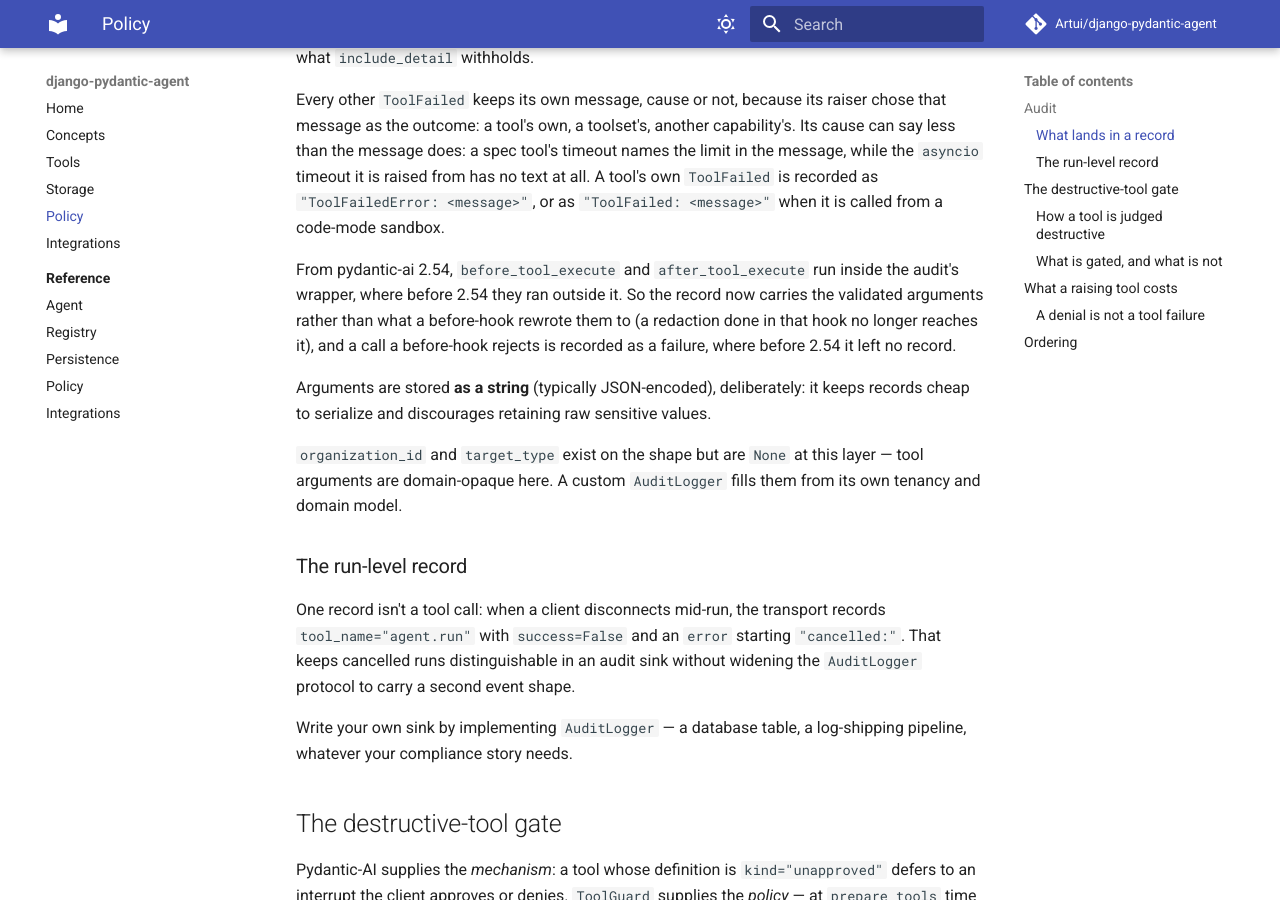
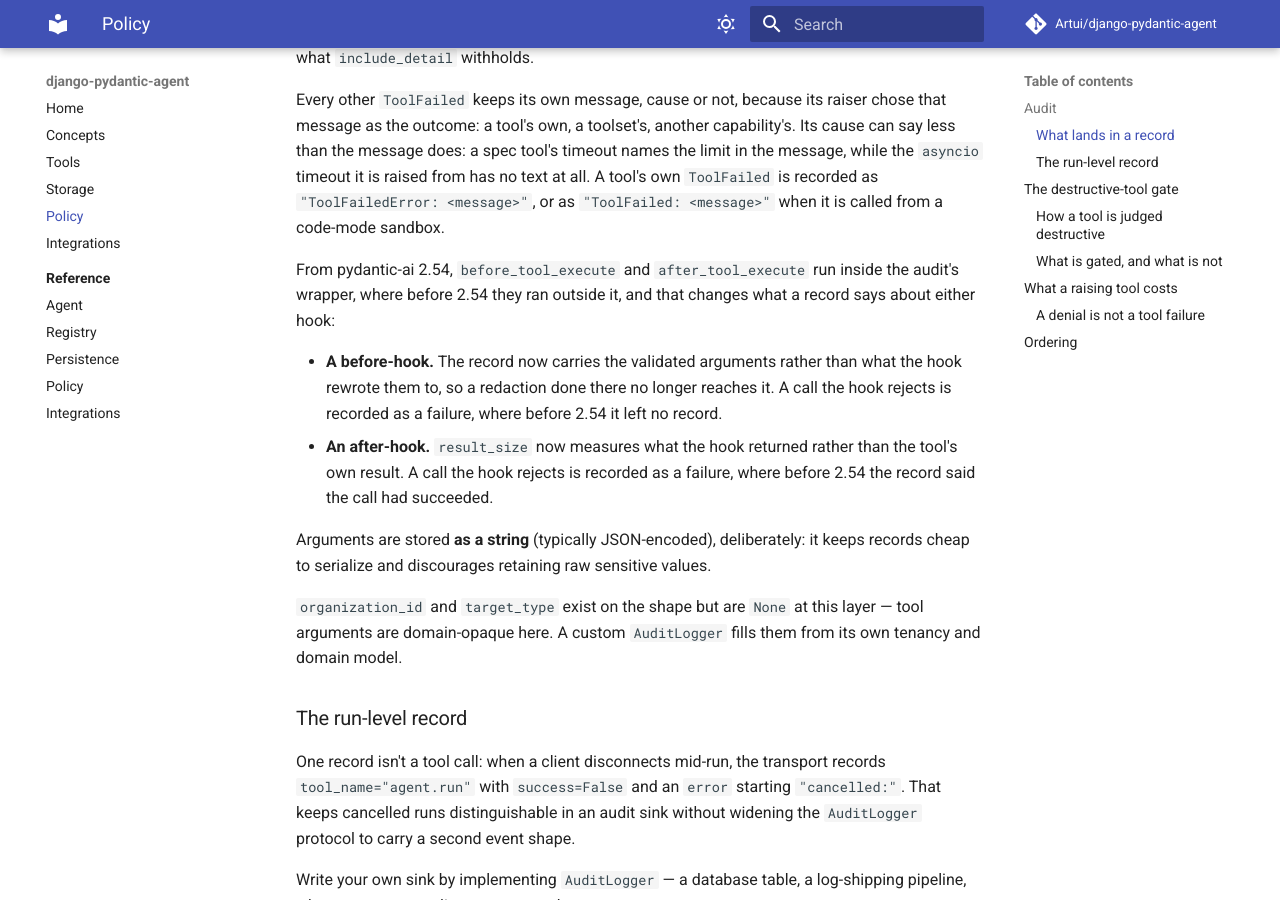
Before and after one commit to Artui/django-pydantic-agent, an MkDocs documentation site: the page built from docs/policy.md, in a window 1280 px wide and 900 px high, scrolled down 778 px. Built offline with MkDocs 1.6.1 and Material for MkDocs 9.7.7, drawn with Linux system fonts in a browser that asks for light colours; comment, search, counter and statistics services are not loaded.

Commit message:
State what tracing and an after-hook see under each hook order
pydantic-ai's control flow treats the policy's PolicyToolFailed as a
ToolFailed, but a trace does not: from 2.54 the instrumentation capability is
outermost on wrap_tool_execute and records the subclass's qualified name as a
failed tool span's exception.type. It also compares unequal to a plain
ToolFailed with the same message in both directions. The docstrings and the
changelog said it was handled identically; they now say exactly this.

The hook-order paragraph named after_tool_execute without saying what it does
to a record. From 2.54 result_size measures an after-hook's output, and an
after-hook's rejection is a failed record where it used to follow a success.
The docs say so, and the hook-order test now pins both after-hook cases
beside the before-hook ones, for each order.

Co-Authored-By: Claude Opus 5.5 <noreply@anthropic.com>

```diff
--- a/docs/policy.md
+++ b/docs/policy.md
@@ -43,10 +43,16 @@ raised from has no text at all. A tool's own `ToolFailed` is recorded as
 called from a code-mode sandbox.
 
 From pydantic-ai 2.54, `before_tool_execute` and `after_tool_execute` run inside
-the audit's wrapper, where before 2.54 they ran outside it. So the record now
-carries the validated arguments rather than what a before-hook rewrote them to
-(a redaction done in that hook no longer reaches it), and a call a before-hook
-rejects is recorded as a failure, where before 2.54 it left no record.
+the audit's wrapper, where before 2.54 they ran outside it, and that changes
+what a record says about either hook:
+
+- **A before-hook.** The record now carries the validated arguments rather than
+  what the hook rewrote them to, so a redaction done there no longer reaches it.
+  A call the hook rejects is recorded as a failure, where before 2.54 it left no
+  record.
+- **An after-hook.** `result_size` now measures what the hook returned rather
+  than the tool's own result. A call the hook rejects is recorded as a failure,
+  where before 2.54 the record said the call had succeeded.
 
 Arguments are stored **as a string** (typically JSON-encoded), deliberately: it
 keeps records cheap to serialize and discourages retaining raw sensitive values.
```
Also changed, not shown: CHANGELOG.md (+15 -8 lines), 3 other files.
